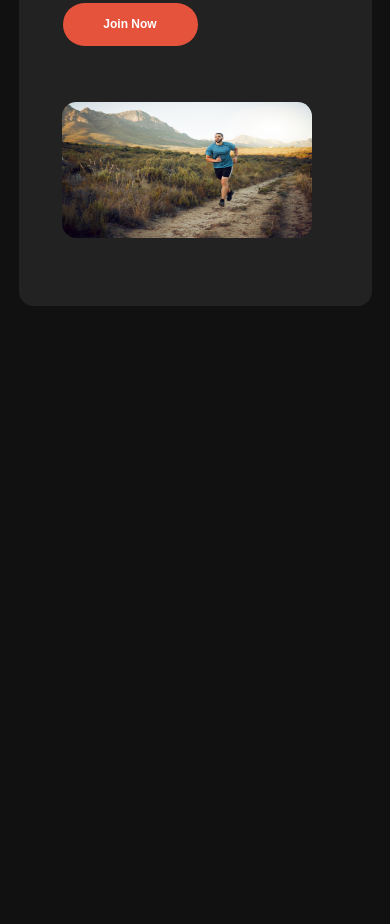
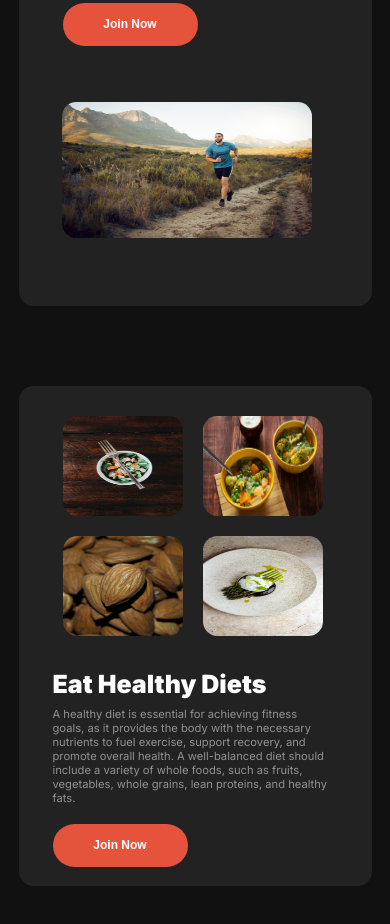
Before and after one commit to RaihanIslamRauf/assignment-2, a plain HTML site: page index.html in a window 390 px wide. Shown: the part 2761-3685 px from the top of the page. Before the commit the page ends 3067 px from the top, so only its background shows below. Drawn offline with Linux system fonts and the light colour scheme; a web font is replaced by a local one.

Commit message:
added responsive unique section for challenge part named healthy diets

```diff
--- a/index.html
+++ b/index.html
@@ -103,6 +103,21 @@
          </div>
          </section>
          <!-- Run an extra mile Section Ends here -->
+         <!-- Unique section Healthy Diet Starts here -->
+         <section class="healthy-diet-container container">
+         <div class="healthy-diet-images">
+            <img src="images/healthy1.jpg" alt="">
+            <img src="images/healthy2.jpg" alt="">
+            <img src="images/healthy3.jpg" alt="">
+            <img src="images/healthy4.jpg" alt="">
+         </div>
+         <div class="healthy-diet-content">
+           <h4>Eat Healthy Diets</h4>
+           <h5>A healthy diet is essential for achieving fitness goals, as it provides the body with the necessary nutrients to fuel exercise, support recovery, and promote overall health. A well-balanced diet should include a variety of whole foods, such as fruits, vegetables, whole grains, lean proteins, and healthy fats.</h5>
+           <button class="join-club">Join <span class="here">Here</span> Now</button>
+         </div>
+         </section>
+         <!-- Unique section Healthy Diet Ends here -->
     </main>
     <footer>
 
--- a/styles/style.css
+++ b/styles/style.css
@@ -274,6 +274,48 @@ header{
     margin-bottom: 40px;
 }
 
+/* Unique Section Healthy diet Styles */
+.healthy-diet-container{
+   margin-top: 80px;
+   border-radius: 14.4px;
+   display: flex;
+   justify-content: space-between;
+   align-items: center;
+   background-color: rgb(34, 34, 34);
+   width: 1250px;
+   height: 500px;
+}
+.healthy-diet-images{
+    display: grid;
+    grid-template-columns: repeat(2,1fr);
+    gap: 20px;
+    margin-left: 40px;
+}
+.healthy-diet-images img{
+    height: 200px;
+    width: 200px;
+    border-radius: 14.4px;
+}
+.healthy-diet-content{
+    width: 354px;
+    height: 231px;
+    margin-right: 50px;
+}
+.healthy-diet-content h4{
+    color: rgb(255, 255, 255);
+    font-size: 38px;
+    font-weight: 900;
+    margin-bottom: 8px;
+}
+.healthy-diet-content h5{
+    margin-top: 0px;
+    color: rgba(255, 255, 255, 0.5);
+    font-size: 11.2px;
+    font-weight: 400;
+    text-align: left;
+}
+
+
 /* Responsive Design for mobile */
 @media screen and (max-width:576px){
    /* navbar */
@@ -387,6 +429,7 @@ header{
        align-items: center;
     }
     .extra-mile-content{
+        margin-bottom: 100px;
         width: 275px;
         height: 50px;
         margin-left: 10px;
@@ -402,5 +445,34 @@ header{
         height: 136px;
         margin-left: 10px;
     }
-
+    /* Unique Section Healthy Diet */
+    .healthy-diet-container{
+        flex-direction: column;
+        width: 353px;
+        height: 500px;
+        justify-items: center;
+        align-items: center;
+    }
+    .healthy-diet-content{
+        width: 275px;
+        height: 50px;
+        margin-left: 40px;
+        margin-bottom: 300px;
+    }
+    .healthy-diet-content h4{
+        font-size: 25px;
+    }
+    .healthy-diet-images{
+        margin-top: 30px;
+        margin-left: -5px;
+    }
+    .healthy-diet-images img{
+        width: 120px;
+        height: 100px;
+        justify-items: center;
+        align-items: center;
+    }
+    .here{
+        display: none;
+    }
 }
```
Also changed, not shown: images/healthy1.jpg (added), images/healthy2.jpg (added), images/healthy3.jpg (added), images/healthy4.jpg (added).
